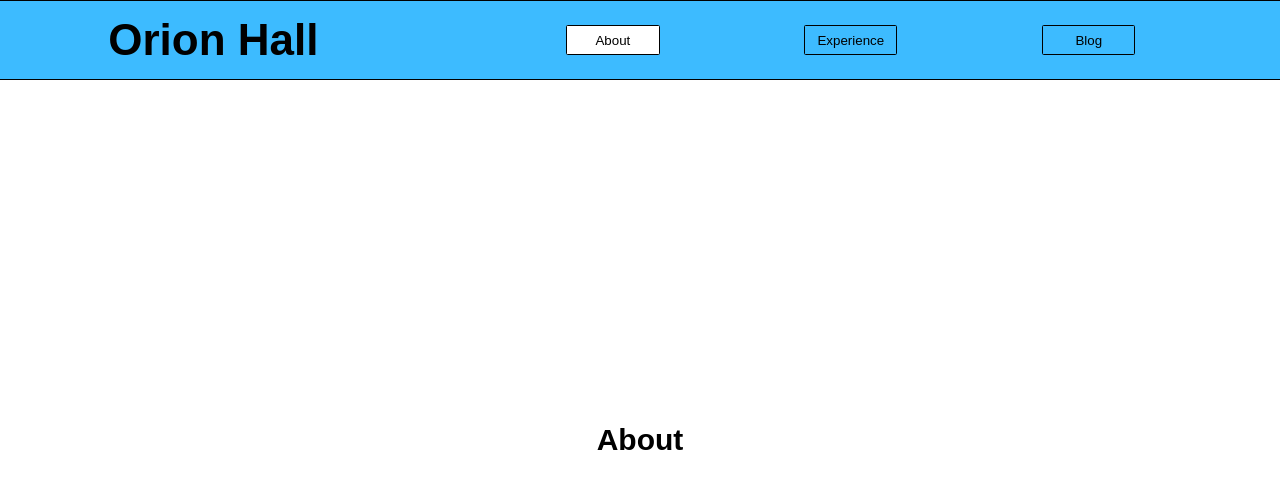
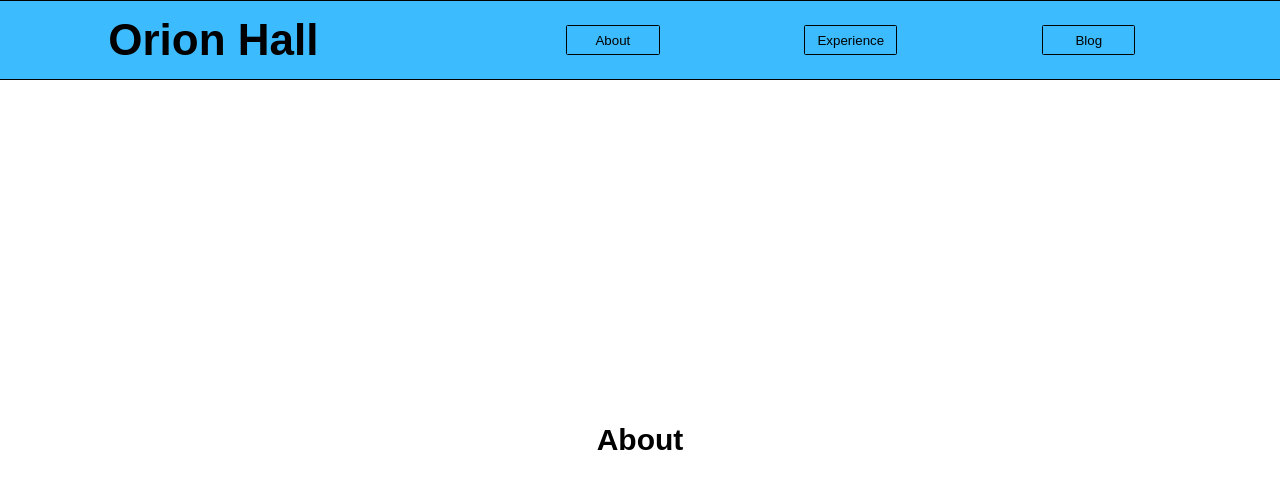
Before and after one commit to orionhall/orion-hall, a React app: page / in a window 1280 px wide. Both pictures are taken after a click on the button "About". Shown: the top 488 px of the page. Built offline with nearby package versions, Linux system fonts and the light colour scheme.

Commit message:
Add components for pages & make cuter

```diff
--- a/src/components/App.jsx
+++ b/src/components/App.jsx
@@ -2,8 +2,7 @@ import React, { useState } from 'react';
 import styled from 'styled-components';
 
 import Header from './Header';
-import Home from './pages/Home';
-import PageConfig from '../constants/pages';
+import pageConfig from '../constants/pages';
 import { Colors } from '../styles/Colors';
 
 const PageWrapper = styled.div`
@@ -20,17 +19,18 @@ const PageBody = styled.div`
 
   font-size: 30px;
   font-weight: 700;
-  background: ${({ pageColor }) => pageColor};
+  background: ${({ background }) => background};
 `;
 
 const App = () => {
-  const [currentPage, setCurrentPage] = useState(PageConfig.home);
+  const [page, setPage] = useState(pageConfig.home);
+  const { component: PageComponent } = page;
 
   return (
     <PageWrapper>
-      <Header currentPage={currentPage} setCurrentPage={setCurrentPage} />
-      <PageBody pageColor={currentPage.pageColor || Colors.white}>
-        {currentPage === PageConfig.home ? <Home /> : currentPage.name}
+      <Header page={page} setPage={setPage} />
+      <PageBody background={page.background || Colors.white}>
+        <PageComponent name={page.name} />
       </PageBody>
     </PageWrapper>
   );
--- a/src/components/Header.jsx
+++ b/src/components/Header.jsx
@@ -2,7 +2,7 @@ import React from 'react';
 import styled from 'styled-components';
 
 import { Colors } from '../styles/Colors';
-import PageConfig from '../constants/pages';
+import pageConfig from '../constants/pages';
 
 const Wrapper = styled.div`
   display: flex;
@@ -63,7 +63,7 @@ const ButtonArea = styled.div`
   }
 `;
 
-const HeaderButton = styled.button`
+const PageButton = styled.button`
   margin-right: 5px;
 
   border: 1px solid black;
@@ -83,30 +83,29 @@ const HeaderButton = styled.button`
   @media (min-width: 700px) {
     width: 7em;
     padding: 0.5em 0;
-    :hover,
-    :focus {
+    :hover {
       background: white;
     }
   }
 `;
 
-const Header = ({ currentPage, setCurrentPage }) => (
-  <Wrapper hasBottomBorder={currentPage !== PageConfig.home}>
+const Header = ({ page, setPage }) => (
+  <Wrapper hasBottomBorder={page !== pageConfig.home}>
     <Logo>
-      <NameButton onClick={() => setCurrentPage(PageConfig.home)}>
-        {PageConfig.home.name}
+      <NameButton onClick={() => setPage(pageConfig.home)}>
+        {pageConfig.home.name}
       </NameButton>
     </Logo>
     <ButtonArea>
-      <HeaderButton onClick={() => setCurrentPage(PageConfig.about)}>
-        {PageConfig.about.name}
-      </HeaderButton>
-      <HeaderButton onClick={() => setCurrentPage(PageConfig.experience)}>
-        {PageConfig.experience.name}
-      </HeaderButton>
-      <HeaderButton onClick={() => setCurrentPage(PageConfig.blog)}>
-        {PageConfig.blog.name}
-      </HeaderButton>
+      <PageButton onClick={() => setPage(pageConfig.about)}>
+        {pageConfig.about.name}
+      </PageButton>
+      <PageButton onClick={() => setPage(pageConfig.experience)}>
+        {pageConfig.experience.name}
+      </PageButton>
+      <PageButton onClick={() => setPage(pageConfig.blog)}>
+        {pageConfig.blog.name}
+      </PageButton>
     </ButtonArea>
   </Wrapper>
 );
--- /dev/null
+++ b/src/components/pages/About.jsx
@@ -0,0 +1,7 @@
+import React from 'react';
+
+const About = ({ name }) => {
+  return <div>{name}</div>;
+};
+
+export default About;
--- /dev/null
+++ b/src/components/pages/Blog.jsx
@@ -0,0 +1,7 @@
+import React from 'react';
+
+const Blog = ({ name }) => {
+  return <div>{name}</div>;
+};
+
+export default Blog;
--- /dev/null
+++ b/src/components/pages/Experience.jsx
@@ -0,0 +1,7 @@
+import React from 'react';
+
+const Experience = ({ name }) => {
+  return <div>{name}</div>;
+};
+
+export default Experience;
--- a/src/constants/pages.js
+++ b/src/constants/pages.js
@@ -1,18 +1,27 @@
+import About from '../components/pages/About';
+import Blog from '../components/pages/Blog';
+import Experience from '../components/pages/Experience';
+import Home from '../components/pages/Home';
+
 import { Colors } from '../styles/Colors';
 
 const pages = {
   home: {
     name: 'Orion Hall',
-    pageColor: Colors.niceBlue,
+    component: Home,
+    background: Colors.niceBlue,
   },
   about: {
     name: 'About',
+    component: About,
   },
   experience: {
     name: 'Experience',
+    component: Experience,
   },
   blog: {
     name: 'Blog',
+    component: Blog,
   },
 };
 
```
